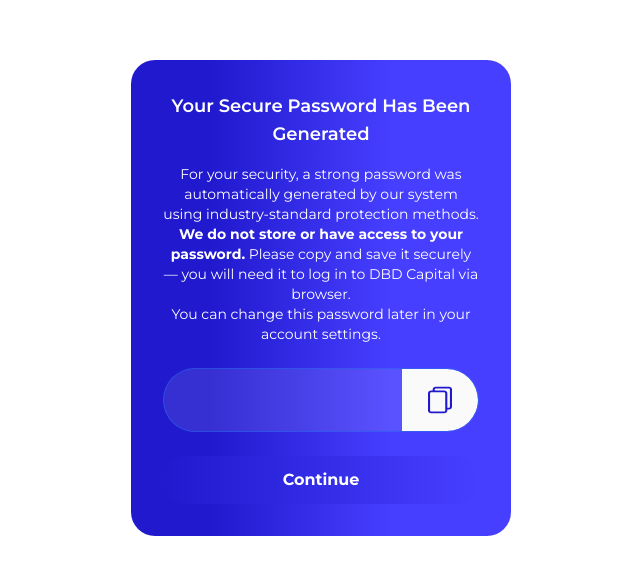
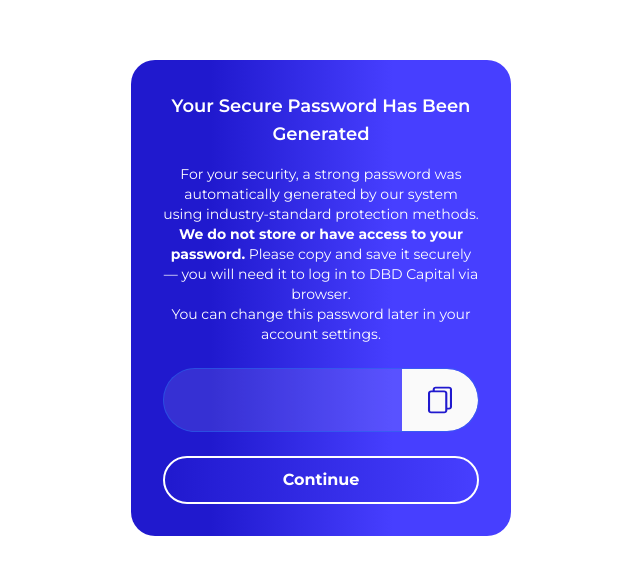
Before and after one commit to Infernaal/forevers-telegram-app, a Vue app in the folder frontend-dbdc-telegram-bot/: page /generated-password in a window 1280 px wide. Shown: the part 102-676 px from the top of the page, without its empty margins (319-959 px from the left). Built offline with nearby package versions, Linux system fonts and the light colour scheme; no server answers; what google-libphonenumber, world-countries would draw is missing.

Commit message:
add password 5

```diff
--- a/frontend-dbdc-telegram-bot/src/views/GeneratedPasswordView.vue
+++ b/frontend-dbdc-telegram-bot/src/views/GeneratedPasswordView.vue
@@ -41,7 +41,7 @@
           </svg>
         </button>
       </div>
-      <button @click="goFavorites" class="w-full h-12 rounded-full bg-gradient-to-r from-dbd-primary to-[#473FFF] font-bold text-white hover:opacity-90 active:scale-[0.97] transition">
+      <button @click="goFavorites" class="continue-button w-full h-12 rounded-full bg-gradient-to-r from-dbd-primary to-[#473FFF] font-bold text-white hover:opacity-90 active:scale-[0.97] transition">
         Continue
       </button>
     </div>
@@ -86,6 +86,12 @@
   padding: 6px;
   box-sizing: border-box;
   animation: fadeInScale 0.4s cubic-bezier(0.4, 0, 0.2, 1);
+}
+
+.continue-button {
+  border: 2px solid #FFFFFF !important;
+  transform: scale(1);
+  will-change: transform, border-color, color, background-color;
 }
 
 .link-copied-text {
```
